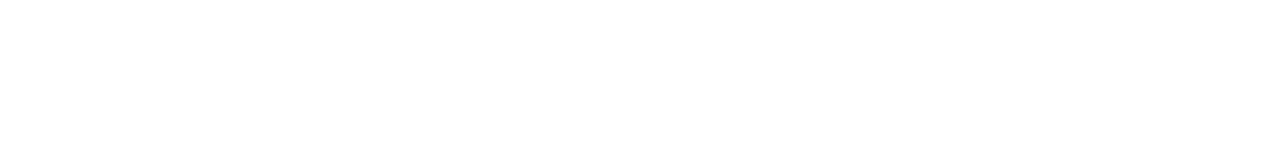
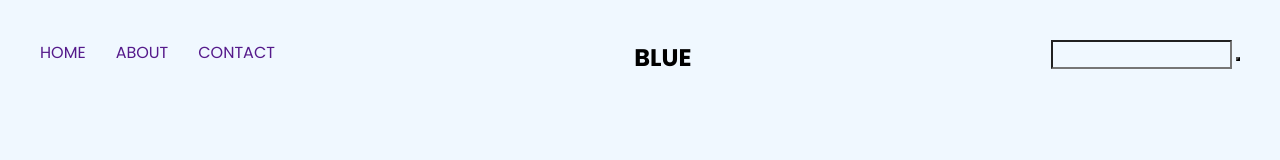
Before and after one commit to khoirurrohman/project, a plain HTML site: page index.htm in a window 1280 px wide. Drawn offline with Linux system fonts and the light colour scheme.

Commit message:
menyeting style css

```diff
--- /dev/null
+++ b/CSS/Global.css
@@ -0,0 +1,10 @@
+* {
+    padding: 0;
+    margin: 0;
+    background-color: aliceblue;
+    text-decoration: none;
+}
+
+:root {
+    --primary-color:
+}
--- a/CSS/Home.css
+++ b/CSS/Home.css
@@ -0,0 +1,7 @@
+@import "Global.css";
+@import "components/Navbar.css";
+@import url('https://fonts.googleapis.com/css2?family=Poppins:wght@400;700&display=swap');
+
+body {
+    font-family: "poppins", sans-serif;
+}
--- /dev/null
+++ b/CSS/components/Navbar.css
@@ -0,0 +1,21 @@
+.navbar {
+
+display: flex;
+justify-content:space-between;
+padding: 40px;
+max-width: 1200px;
+margin: auto;
+color: black;
+
+}
+.navbar .navbar_menu {
+    display: flex;
+    gap: 30px;
+    color: black;
+
+
+}
+.serch input{
+   height: 25px;
+   width: 25;
+}
--- a/index.htm
+++ b/index.htm
@@ -4,10 +4,28 @@
     <meta charset="UTF-8">
     <meta name="viewport" content="width=device-width, initial-scale=1.0">
     <title>Document</title>
+    <link rel="stylesheet" href="CSS/Home.css">
+    <link href="https://fonts.googleapis.com/css2?family=Poppins:wght@400;700&display=swap" rel="stylesheet">
+
 </head>
 <body>
-    <nav class="container">
+    <nav class="navbar">
+        <div class="navbar_menu">
+            <a href="">HOME</a>
+            <a href="">ABOUT</a>
+            <a href="">CONTACT</a>
+        </div>
+        <div class="Navbar logo">
+            <div>
+                <h1>BLUE</h1>
+            </div>
+        </div>
+        <div class="serch">
+            <input type="text">
+            <button><i class="fas fa-search"></i></i></button>
 
+
+        </div>
 
 
     </nav>
```
